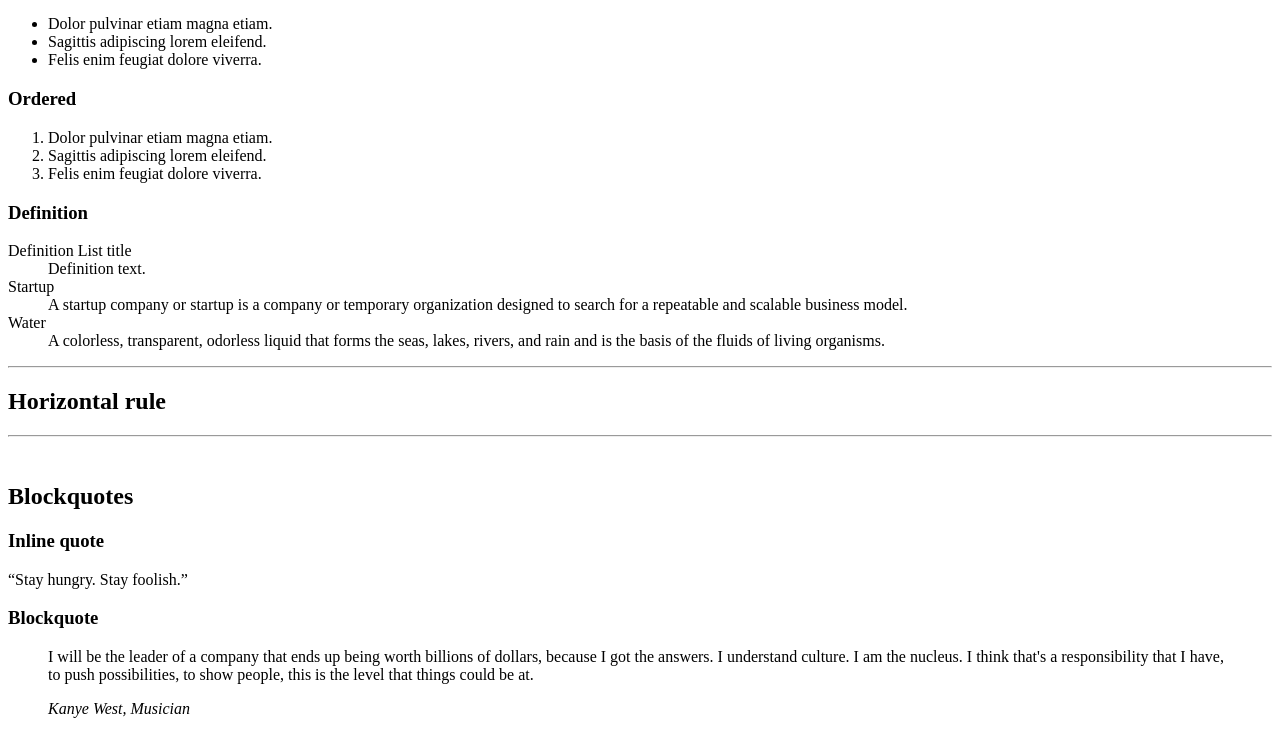
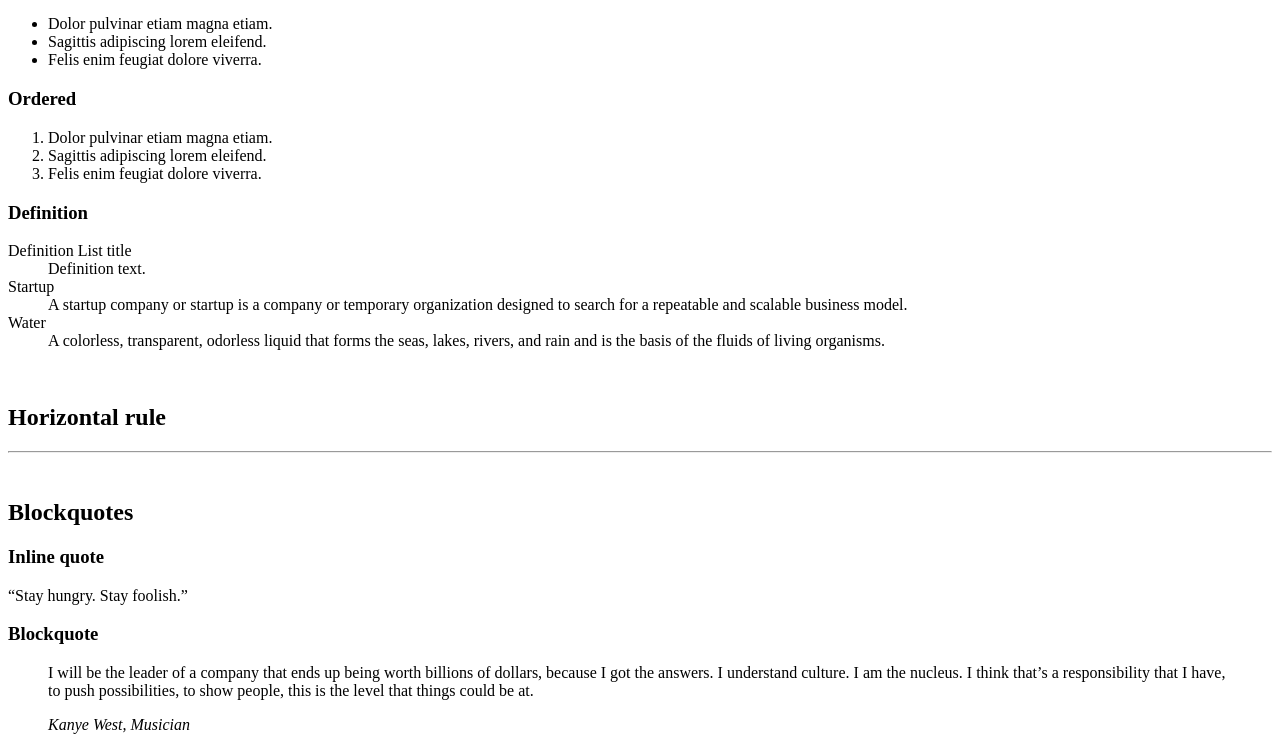
Before and after one commit to AngryDuchess/alx-frontend, a plain HTML site: page 0x00-html_advanced/30-styleguide.html in a window 1280 px wide. Shown: the part 612-1362 px from the top of the page. Drawn offline with Linux system fonts and the light colour scheme.

Commit message:
Refactor HTML code for improved readability and formatting

```diff
--- a/0x00-html_advanced/30-styleguide.html
+++ b/0x00-html_advanced/30-styleguide.html
@@ -15,9 +15,7 @@
     <header></header>
     <main>
       <section>
-        <header>
-          <h2>Headings</h2>
-        </header>
+        <header><h2>Headings</h2></header>
         <h1>Heading level 1</h1>
         <h2>Heading level 2</h2>
         <h3>Heading level 3</h3>
@@ -25,10 +23,10 @@
         <h5>Heading level 5</h5>
         <h6>Heading level 6</h6>
       </section>
-
       <section>
         <header>
           <h2>Paragraph</h2>
+        </header>
         <h2>Heading with a subtitle</h2>
         <p>This is my subtitle</p>
         <p>
@@ -37,8 +35,8 @@
           placerat aliquet. Volutpat eu sed ante lacinia sapien lorem accumsan
           varius montes viverra nibh in adipiscing blandit tempus accumsan.
         </p>
-        </header>
       </section>
+
       <br />
       <!-- Lists -->
       <section>
@@ -51,7 +49,6 @@
               <li>Sagittis adipiscing lorem eleifend.</li>
               <li>Felis enim feugiat dolore viverra.</li>
             </ul>
-
             <h3>Ordered</h3>
             <ol>
               <li>Dolor pulvinar etiam magna etiam.</li>
@@ -78,18 +75,24 @@
           </div>
         </header>
       </section>
-      <hr />
+
+      <br />
+      <!-- Horizontal rule -->
       <section>
         <header>
           <h2>Horizontal rule</h2>
-          <div><hr /></div>
         </header>
+        <div>
+          <hr />
+        </div>
       </section>
+
       <br />
-      <!--Blockquotes-->
+      <!-- Blockquotes -->
       <section>
         <header>
           <h2>Blockquotes</h2>
+        </header>
         <div>
           <h3>Inline quote</h3>
           <q>Stay hungry. Stay foolish.</q>
@@ -100,14 +103,13 @@
             <p>
               I will be the leader of a company that ends up being worth
               billions of dollars, because I got the answers. I understand
-                culture. I am the nucleus. I think that&apos;s a responsibility
-                that I have, to push possibilities, to show people, this is the
-                level that things could be at.
+              culture. I am the nucleus. I think that’s a responsibility that I
+              have, to push possibilities, to show people, this is the level
+              that things could be at.
             </p>
             <cite>Kanye West, Musician</cite>
           </blockquote>
         </div>
-        </header>
       </section>
     </main>
     <footer></footer>
```
Also changed, not shown: 0x00-html_advanced/28-styleguide.html (+14 -4 lines). Lines whose indentation alone changed are shown as unchanged.
